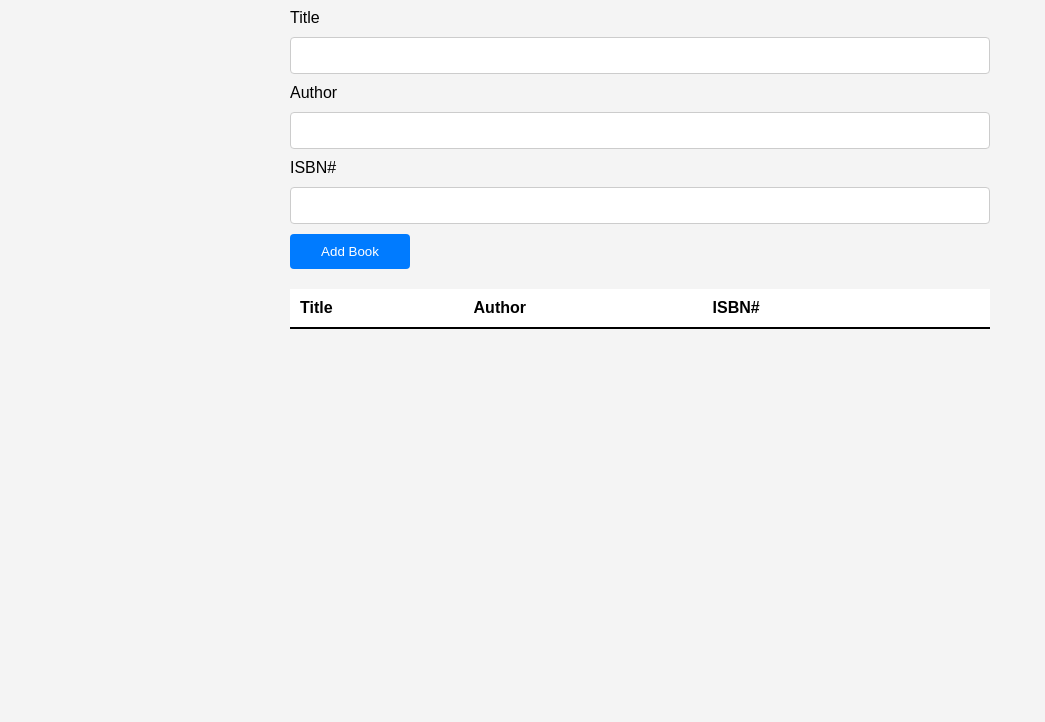
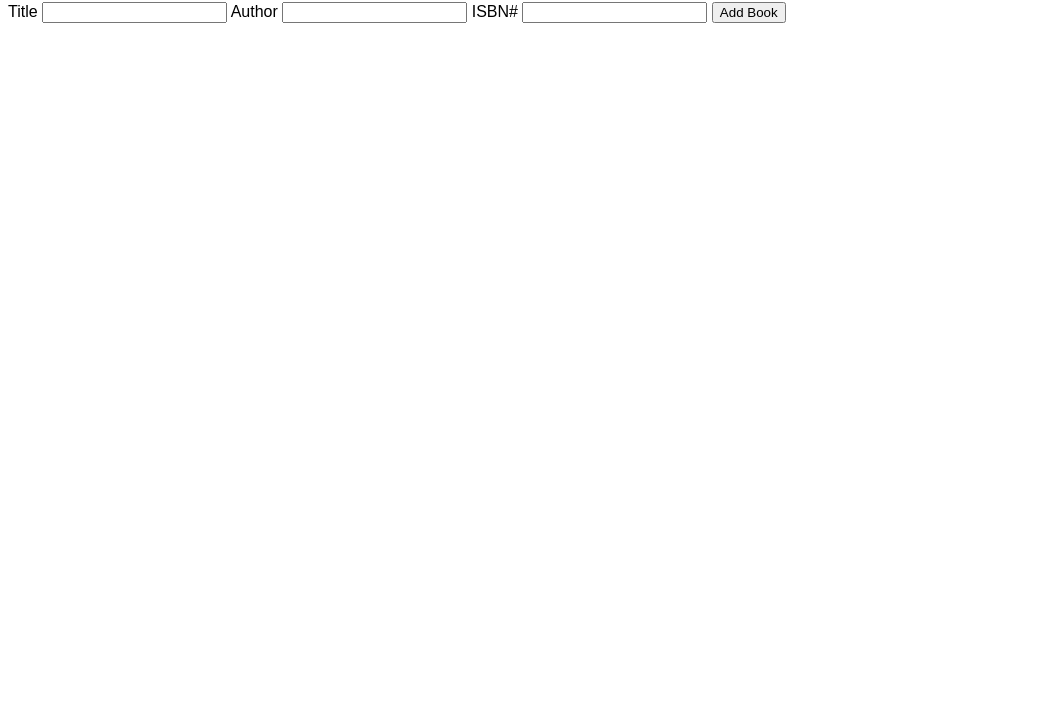
Before and after one commit to acciojob/book-list-sameer98176, a website: page main.html in a window 1280 px wide. Shown: the part 78-800 px from the top of the page, without its empty margins (0-1045 px from the left). Drawn offline with Linux system fonts and the light colour scheme.

Commit message:
created a submission

```diff
--- a/main.html
+++ b/main.html
@@ -8,7 +8,7 @@
 <body>
 
 <div class="container">
-    <h1>My<span>Book</span>List</h1>
+    <h1>MyBookList</h1>
 
     <div class="form-group">
         <label>Title</label>
@@ -20,18 +20,12 @@
         <label>ISBN#</label>
         <input type="text" id="isbn">
 
-        <button id="addBtn">Add Book</button>
+        <!-- IMPORTANT: id="submit" -->
+        <button id="submit">Add Book</button>
     </div>
 
-    <table id="book-list">
-        <thead>
-            <tr>
-                <th>Title</th>
-                <th>Author</th>
-                <th>ISBN#</th>
-                <th></th>
-            </tr>
-        </thead>
+    <!-- IMPORTANT: class="table-striped" -->
+    <table id="book-list" class="table-striped">
         <tbody></tbody>
     </table>
 </div>
--- a/script.js
+++ b/script.js
@@ -1,5 +1,4 @@
-//your JS code here. If required.
-document.getElementById("addBtn").addEventListener("click", addBook);
+document.getElementById("submit").addEventListener("click", addBook);
 
 function addBook(){
     let title = document.getElementById("title").value;
@@ -7,7 +6,6 @@ function addBook(){
     let isbn = document.getElementById("isbn").value;
 
     if(title === "" || author === "" || isbn === ""){
-        alert("Please fill all fields");
         return;
     }
 
@@ -24,7 +22,7 @@ function addBook(){
 
     table.appendChild(row);
 
-    // delete function
+    // delete row
     row.querySelector(".delete").addEventListener("click", function(){
         row.remove();
     });
--- a/styles.css
+++ b/styles.css
@@ -1,78 +1,20 @@
-/*  your css code here. If applicable */
-*{
-    margin:0;
-    padding:0;
-    box-sizing:border-box;
-    font-family: Arial, Helvetica, sans-serif;
+body{
+    font-family: Arial;
 }
 
-body{
-    background:#f4f4f4;
-    display:flex;
-    justify-content:center;
-    padding:30px;
+.table-striped{
+    width:100%;
+    border-collapse: collapse;
 }
 
-.container{
-    width:80%;
-    max-width:700px;
-}
-
-h1{
-    margin-bottom:20px;
-}
-
-h1 span{
-    color:#007bff;
-}
-
-.form-group{
-    display:flex;
-    flex-direction:column;
-    gap:10px;
-}
-
-input{
-    padding:10px;
+td{
     border:1px solid #ccc;
-    border-radius:4px;
-}
-
-button{
-    width:120px;
-    padding:10px;
-    background:#007bff;
-    color:white;
-    border:none;
-    border-radius:4px;
-    cursor:pointer;
-}
-
-button:hover{
-    background:#0056b3;
-}
-
-table{
-    width:100%;
-    border-collapse:collapse;
-    margin-top:20px;
-    background:white;
-}
-
-th, td{
-    padding:10px;
-    text-align:left;
-    border-bottom:1px solid #ccc;
-}
-
-th{
-    border-bottom:2px solid black;
+    padding:8px;
 }
 
 .delete{
     background:red;
     color:white;
     border:none;
-    padding:5px 10px;
     cursor:pointer;
 }
```
